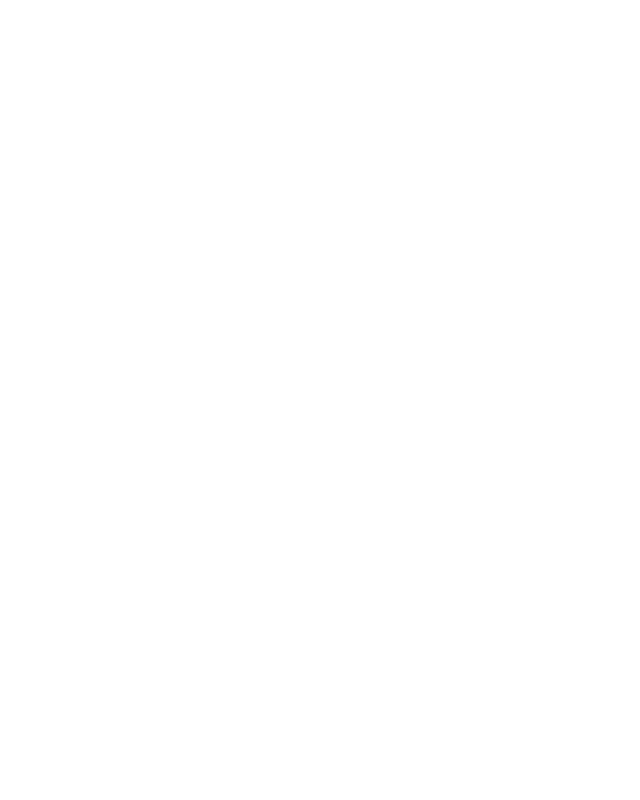
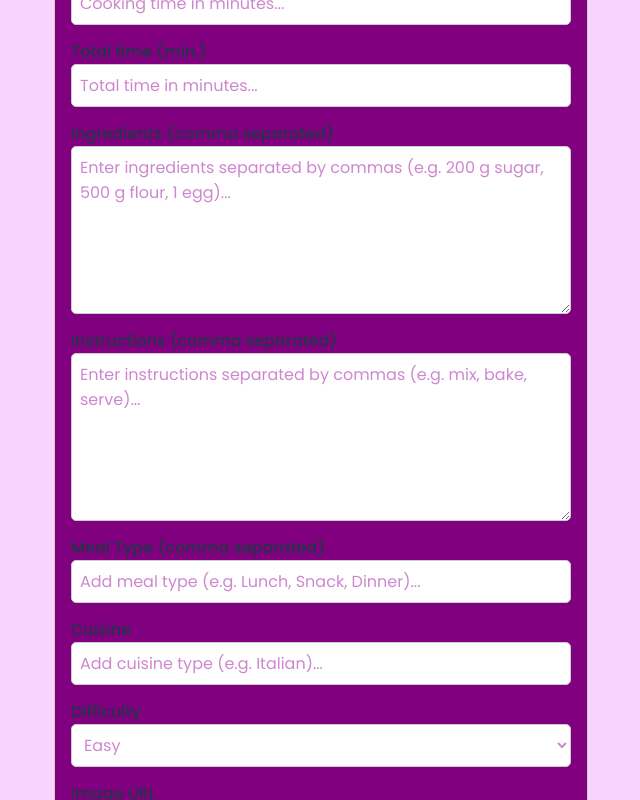
Before and after one commit to HoniNanoq2025/mini-fullstack-projekt, a React app in the folder frontend/: page /add-recipe in a window 1280 px wide. Shown: the part 640-1440 px from the top of the page, without its empty margins (319-959 px from the left). Before the commit the page ends 800 px from the top, so only its background shows below. Built offline with nearby package versions, Linux system fonts and the light colour scheme; the HTML template or start-up script is replaced by a standard one.

Commit message:
style FormPage and code RecipeCard and RecipeList

```diff
--- a/frontend/src/App.jsx
+++ b/frontend/src/App.jsx
@@ -11,6 +11,7 @@
 import styles from "./App.module.css";
 
 export default function App() {
+  return (
     <Router>
       <div className={styles.app}>
         <nav className={styles.navbar}>
@@ -27,5 +28,6 @@
           <Route path="/recipes/:id" element={<RecipeDetailsPage />} />
         </Routes>
       </div>
-  </Router>;
+    </Router>
+  );
 }
--- a/frontend/src/App.module.css
+++ b/frontend/src/App.module.css
@@ -2,4 +2,6 @@
   width: 100vw;
   min-height: 100vh;
   min-height: 100dvh;
+  height: 100%;
+  background-color: rgb(247, 212, 252);
 }
--- a/frontend/src/components/RecipeCard/RecipeCard.jsx
+++ b/frontend/src/components/RecipeCard/RecipeCard.jsx
@@ -1,3 +1,38 @@
+import { useNavigate, useParams } from "react-router-dom";
 import styles from "./RecipeCard.module.css";
 
-export default function RecipeCard() {}
+export default function RecipeCard({ recipe }) {
+  const navigate = useNavigate();
+
+  return (
+    <div className={styles.card}>
+      <div className={styles.imageContainer}>
+        {recipe.image ? (
+          <img src={recipe.image} alt={recipe.title} className={styles.image} />
+        ) : (
+          <div className={styles.noImage}>No recipe image</div>
+        )}
+      </div>
+
+      <h3>{recipe.title}</h3>
+      <div className={styles.info}>
+        <div className={styles.infoOne}>
+          {recipe.servings && <p>Servings: {recipe.servings}</p>}
+          {recipe.mealType && <p>Meal type: {recipe.mealType.join(", ")}</p>}
+        </div>
+        <div className={styles.infoTwo}>
+          {recipe.difficulty && <p>Difficulty: {recipe.difficulty}</p>}
+          {recipe.cuisine && <p>Cuisine: {recipe.cuisine}</p>}
+        </div>
+      </div>
+      {recipe.description && <p>{recipe.description}</p>}
+
+      <button
+        onClick={() => navigate(`/recipe/${recipe._id}`)}
+        className={styles.readMore}
+      >
+        Read More
+      </button>
+    </div>
+  );
+}
--- a/frontend/src/components/RecipeDetails/RecipeDetails.jsx
+++ b/frontend/src/components/RecipeDetails/RecipeDetails.jsx
@@ -1,3 +1,4 @@
+import RecipeCard from "../RecipeCard/RecipeCard";
 import styles from "./RecipeDetails.module.css";
 
 export default function RecipeDetails() {}
--- a/frontend/src/components/RecipeList/RecipeList.jsx
+++ b/frontend/src/components/RecipeList/RecipeList.jsx
@@ -1,3 +1,14 @@
+import RecipeCard from "../RecipeCard/RecipeCard";
 import styles from "./RecipeList.module.css";
 
-export default function RecipeList() {}
+export default function RecipeList({ recipes }) {
+  if (!recipes.length) return <p className={styles.empty}>No recipes found!</p>;
+
+  return (
+    <div className={styles.grid}>
+      {recipes.map((recipe) => {
+        <RecipeCard key={recipe._id} recipe={recipe} />;
+      })}
+    </div>
+  );
+}
--- a/frontend/src/pages/FormPage/FormPage.jsx
+++ b/frontend/src/pages/FormPage/FormPage.jsx
@@ -211,13 +211,14 @@
             value={difficulty}
             onChange={(e) => setDifficulty(e.target.value)}
           >
-            <option value="Select difficulty"></option>
-            <option value="easy">Easy</option>
-            <option value="medium">Medium</option>
-            <option value="hard">Hard</option>
+{/*             <option value="Select difficulty"></option> */}
+            <option value="Easy">Easy</option>
+            <option value="Medium">Medium</option>
+            <option value="Hard">Hard</option>
           </select>
         </label>
         <label>
+          Image URL
           <input
             type="url"
             value={image}
--- a/frontend/src/pages/FormPage/FormPage.module.css
+++ b/frontend/src/pages/FormPage/FormPage.module.css
@@ -4,12 +4,15 @@
   padding: 1rem;
   border: 1px solid #ccc;
   border-radius: 10px;
-  background-color: #fafafa;
+  background-color: purple;
+  font-family: "Poppins", sans-serif;
 }
 
 h2 {
   text-align: center;
   margin-bottom: 1rem;
+  color: rgb(255, 255, 255);
+  text-transform: uppercase;
 }
 
 .form {
@@ -22,28 +25,73 @@
   display: flex;
   flex-direction: column;
   font-weight: 500;
+  margin-bottom: 15px;
 }
 
 input {
+  background-color: white;
   padding: 0.5rem;
   border-radius: 5px;
   border: 1px solid #ccc;
+  color: rgb(180, 69, 180);
+  font-family: "Poppins", sans-serif;
+  font-size: 1rem;
 }
 
 input::placeholder {
   font-family: "Poppins", sans-serif;
   font-size: 1rem;
+  color: rgba(180, 69, 180, 0.648);
+}
+
+/* Webkit browsers (Chrome, Safari, Edge) */
+input[type="number"]::-webkit-inner-spin-button,
+input[type="number"]::-webkit-outer-spin-button {
+  -webkit-appearance: none;
+  margin: 0;
+}
+
+/* Firefox */
+input[type="number"] {
+  -moz-appearance: textfield;
+}
+
+textarea {
+  height: 150px;
+  background-color: white;
+  padding: 0.5rem;
+  border: 1px solid #ccc;
+  border-radius: 5px;
+  font-family: "Poppins", sans-serif;
+  color: rgb(180, 69, 180);
+}
+
+textarea::placeholder {
+  color: rgba(180, 69, 180, 0.648);
+  font-family: "Poppins", sans-serif;
+  font-size: 1rem;
+}
+
+select {
+  padding: 0.5rem;
+  background-color: white;
+  color: rgba(180, 69, 180, 0.648);
+  font-family: "Poppins", sans-serif;
+  font-size: 1rem;
+  border-radius: 5px;
+  border: 1px solid #ccc;
 }
 
 button {
   padding: 0.7rem;
   border: none;
   border-radius: 5px;
-  background-color: #1976d2;
+  background-color: #321d80;
   color: white;
   font-weight: bold;
   cursor: pointer;
   margin-top: 1rem;
+  text-transform: uppercase;
 }
 
 button:disabled {
```
Lines whose indentation alone changed are shown as unchanged.
